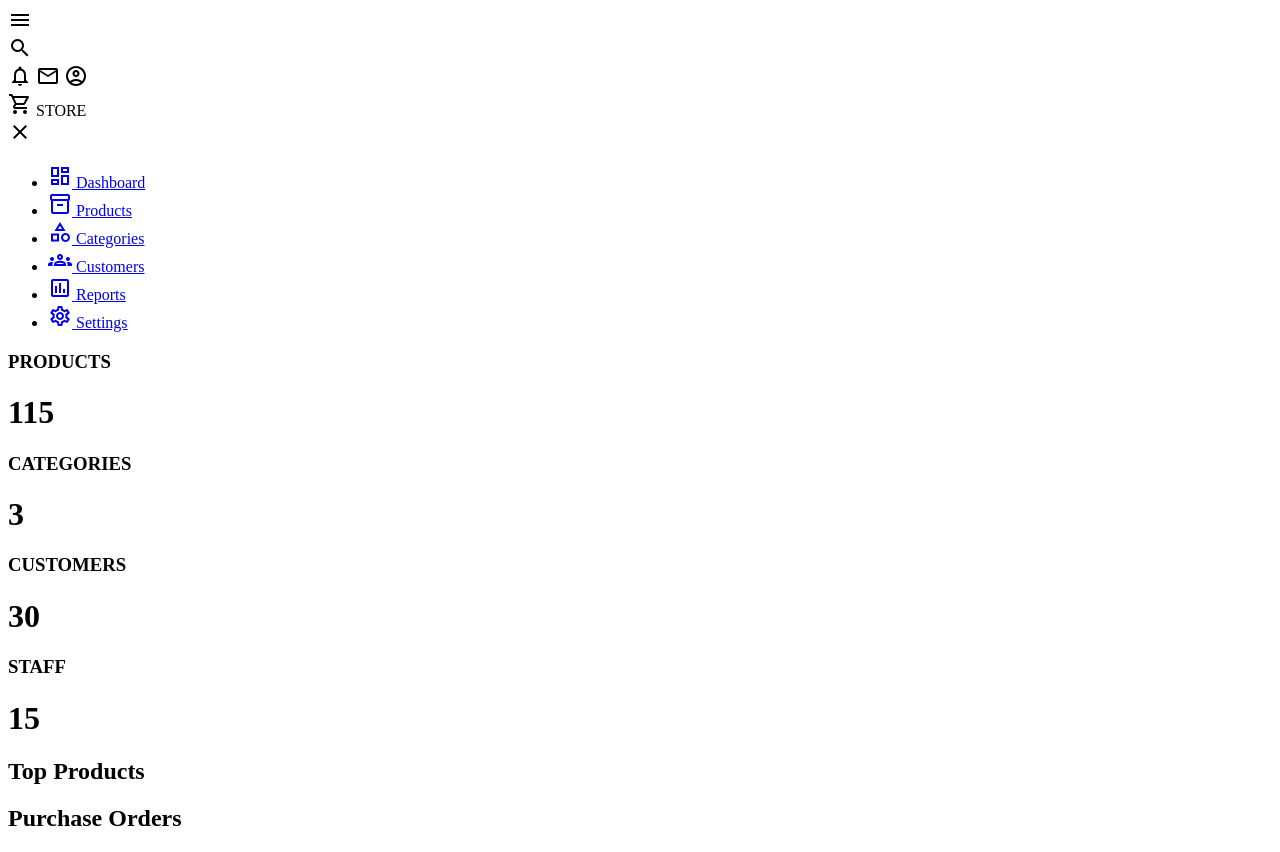
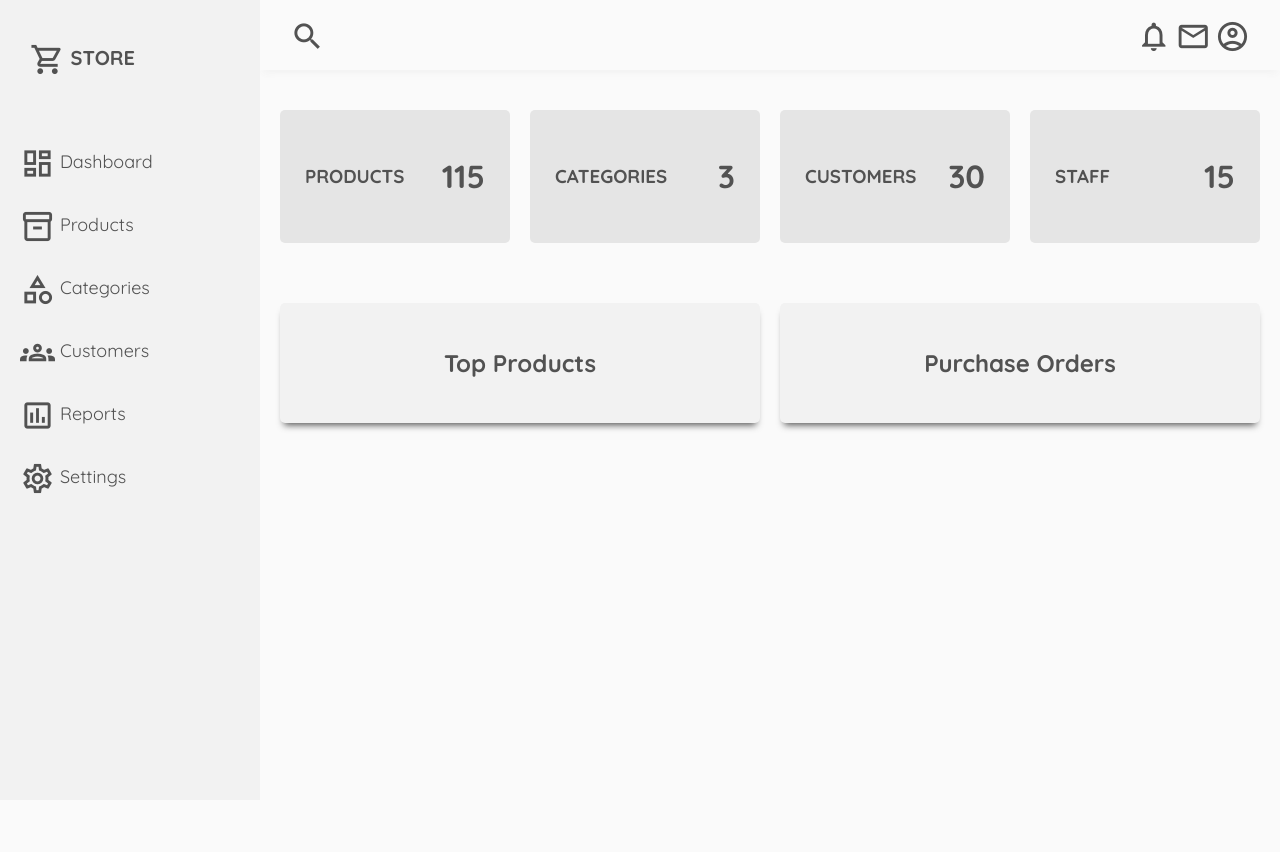
Before and after one commit to SilnkD/Admin, a plain HTML site: page index.html in a window 1280 px wide. After the commit the page ends 800 px from the top, so only its background shows below. Drawn offline with nearby package versions, Linux system fonts and the light colour scheme.

Commit message:
fix: fix styles

```diff
--- a/index.html
+++ b/index.html
@@ -12,7 +12,7 @@
     <link href="https://fonts.googleapis.com/icon?family=Material+Icons+Outlined" rel="stylesheet">
 
     <!-- Custom CSS -->
-    <link rel="stylesheet" href="css/styles.css">
+    <link rel="stylesheet" href="css/style.css">
   </head>
   <body>
     <div class="grid-container">
@@ -134,6 +134,6 @@
     <script src="https://cdnjs.cloudflare.com/ajax/libs/apexcharts/3.49.0/apexcharts.min.js"></script>
 
     <!-- Custom JS -->
-    <script src="back/scripts.js"></script>
+    <script src="back/script.js"></script>
   </body>
 </html>
```
